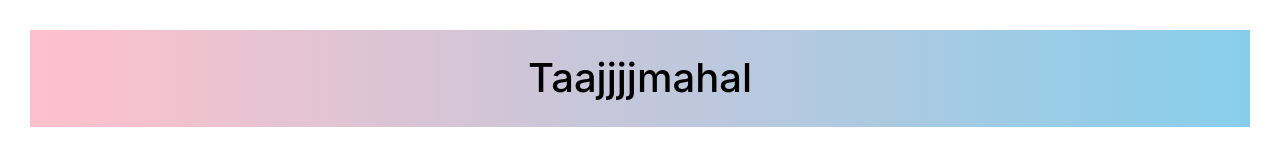
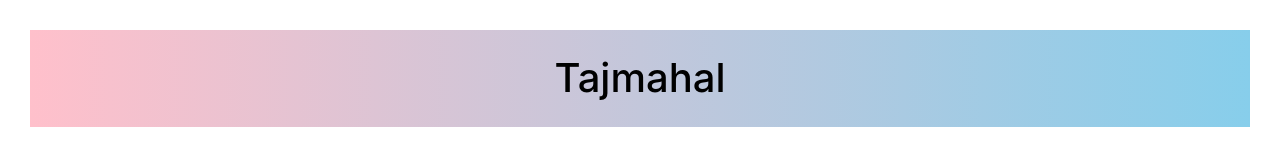
Before and after one commit to Innofringe/Tajmahal, a plain HTML site: page index.html in a window 1280 px wide. Shown: the top 151 px of the page. Drawn offline with nearby package versions, Linux system fonts and the light colour scheme; a script that the page names is missing.

Commit message:
Update index.html

```diff
--- a/index.html
+++ b/index.html
@@ -17,7 +17,7 @@
        </head>
 <body>
   <div class="main">
-    <h1 class="d-flex flex-row justify-content-center heading main" style="color: black">Taajjjjmahal</h1>
+    <h1 class="d-flex flex-row justify-content-center heading main" style="color: black">Tajmahal</h1>
     <div class="d-flex flex-row justify-content-end main">
 
       <nav class="navbar navbar-expand-lg navbar-light bg-secondary" >
```
